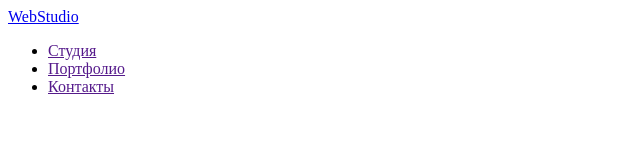
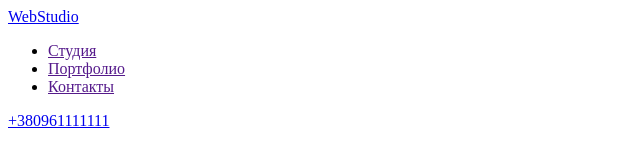
Before and after one commit to Sairus1989/goit-markup-hw-01, a plain HTML site: page index.html in a window 1280 px wide. Shown: the whole page, without its empty margins (0-640 px from the left). Drawn offline with Linux system fonts and the light colour scheme.

Commit message:
header kontacts2

```diff
--- a/index.html
+++ b/index.html
@@ -15,8 +15,8 @@
     <li><a href="">Портфолио</a></li>
     <li><a href="">Контакты</a></li>
 </ul>
-<a href="mailo:info@devstudio.com</a>
-<a href="tel:+380961111111"></a>
+<a href="mailo:info@devstudio.com>info@devstudio.com</a>
+<a href="tel:+380961111111">+380961111111</a>
     </header>
 </body>
 </html>
```
